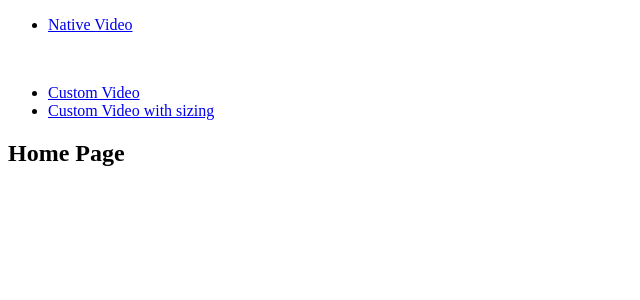
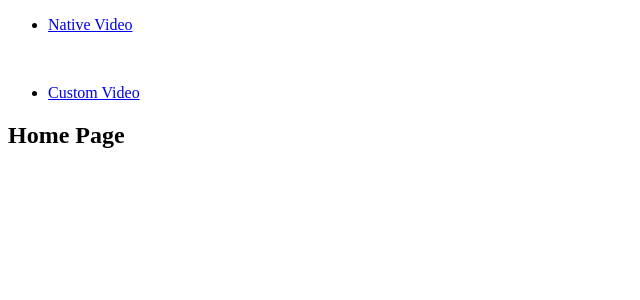
Before and after one commit to shaikSalmankhursheed/react-poc-testbed, a React (Vite) app: page / in a window 1280 px wide. Shown: the top 300 px of the page, without its empty margins (0-640 px from the left). Built offline with nearby package versions, Linux system fonts and the light colour scheme.

Commit message:
added custom sizing1

```diff
--- a/src/App.jsx
+++ b/src/App.jsx
@@ -19,11 +19,11 @@ function App() {
             <li>
               <Link to="/VideoRecorderCustom">Custom Video</Link>
             </li>
-            <li>
-              <Link to="/VideoRecorderCustomSize">
+            {/* <li>
+              <Link to="/VideoRecorderCustom1">
                 Custom Video with sizing
               </Link>
-            </li>
+            </li> */}
           </ul>
         </nav>
 
@@ -39,7 +39,7 @@ function App() {
           />
           VideoRecorderNativeTest
           <Route
-            path="/VideoRecorderCustomSize"
+            path="/VideoRecorderCustom1"
             element={<VideoRecorderNativeTest />}
           />
         </Routes>
```
